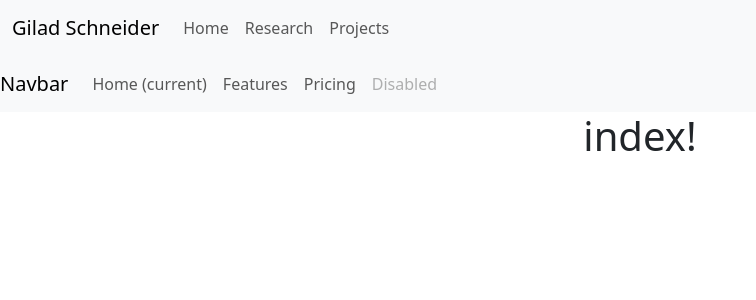
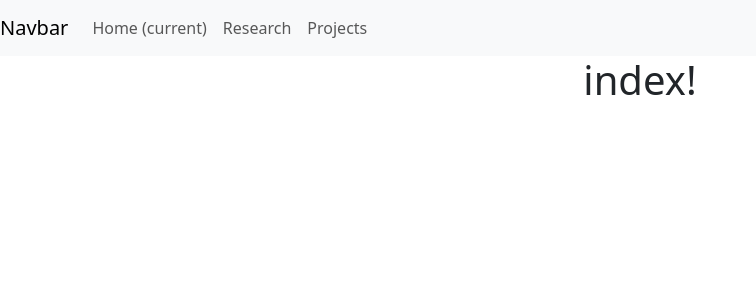
Before and after one commit to GiladSchneider/giladschneiderwebsite, a Flask app: page / in a window 1280 px wide. Shown: the top 300 px of the page, without its empty margins (0-756 px from the left). Run offline with Flask 2, Linux system fonts and the light colour scheme.

Commit message:
navbar updates

```diff
--- a/templates/main_template.html
+++ b/templates/main_template.html
@@ -15,26 +15,6 @@
 </head>
 <body>
     <!-- navbar -->
-    <nav class="navbar navbar-expand-lg bg-body-tertiary">
-        <div class="container-fluid">
-          <a class="navbar-brand" href="/home">Gilad Schneider</a>
-          <div class="collapse navbar-collapse">
-            <ul class="navbar-nav">
-              <li class="nav-item">
-                <a class="nav-link" href="/home">Home</a>
-              </li>
-              <li class="nav-item">
-                <a class="nav-link" href="/research">Research</a>
-              </li>
-              <li class="nav-item">
-                <a class="nav-link" href="/projects">Projects</a>
-            </ul>
-          </div>
-        </div>
-    </nav>
-
-
-    <!-- SECOND -->
     <nav class="navbar navbar-expand-lg navbar-light bg-light">
       <a class="navbar-brand" href="#">Navbar</a>
       <button class="navbar-toggler" type="button" data-toggle="collapse" data-target="#navbarNav" aria-controls="navbarNav" aria-expanded="false" aria-label="Toggle navigation">
@@ -42,17 +22,14 @@
       </button>
       <div class="collapse navbar-collapse" id="navbarNav">
         <ul class="navbar-nav">
-          <li class="nav-item active">
-            <a class="nav-link" href="#">Home <span class="sr-only">(current)</span></a>
+          <li class="nav-item">
+            <a class="nav-link" href="/home">Home <span class="sr-only">(current)</span></a>
           </li>
           <li class="nav-item">
-            <a class="nav-link" href="#">Features</a>
+            <a class="nav-link" href="/research">Research</a>
           </li>
           <li class="nav-item">
-            <a class="nav-link" href="#">Pricing</a>
-          </li>
-          <li class="nav-item">
-            <a class="nav-link disabled" href="#">Disabled</a>
+            <a class="nav-link" href="/projects">Projects</a>
           </li>
         </ul>
       </div>
```
